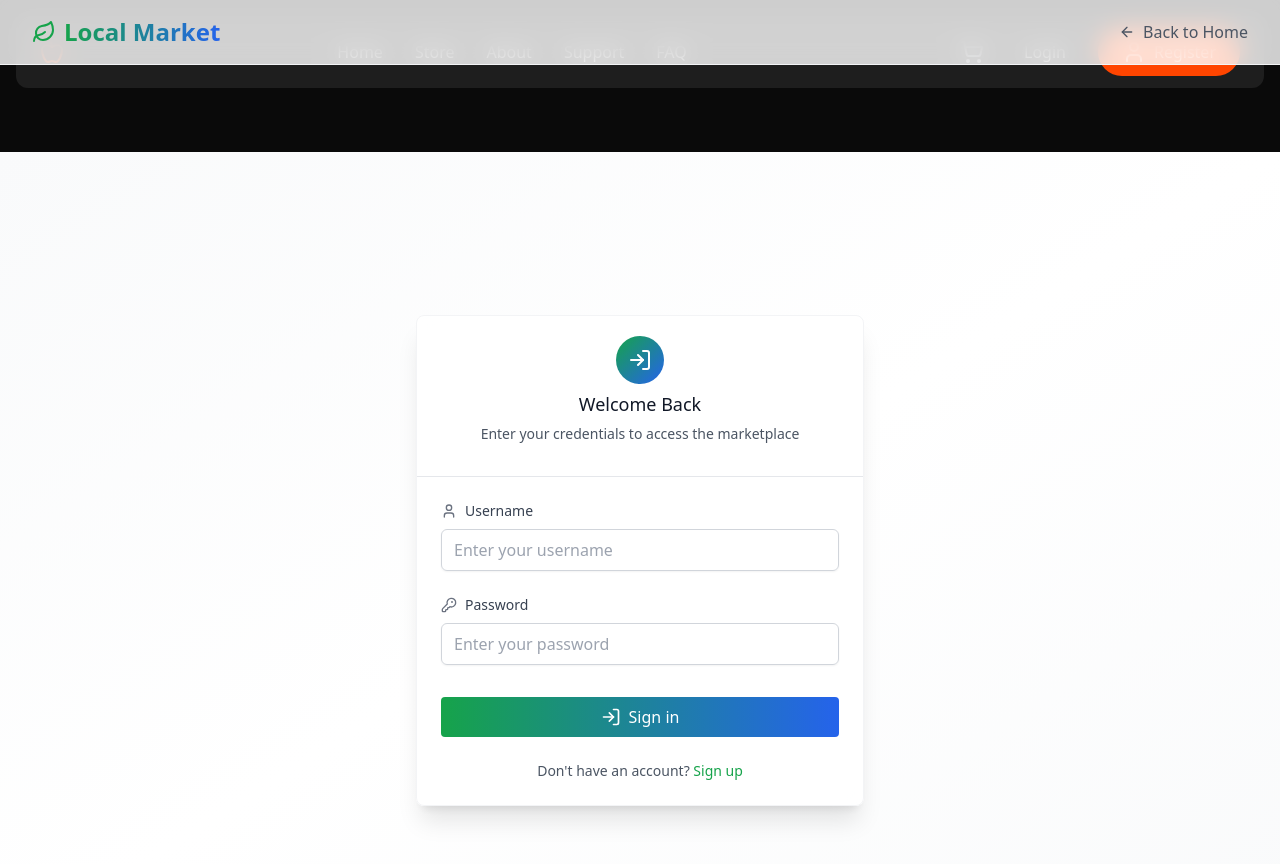
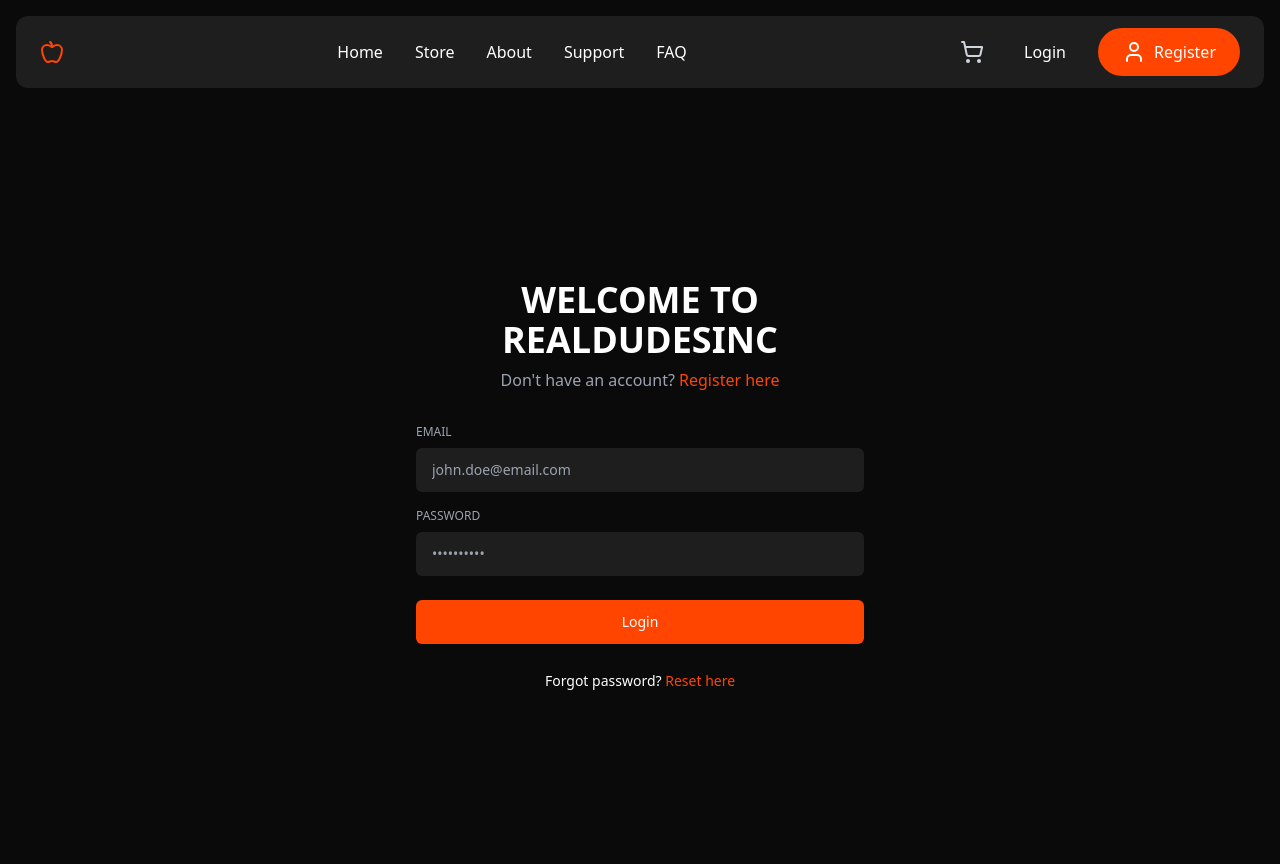
Before and after one commit to aymanbest/Local-Market, a React (Vite) app: page /login in a window 1280 px wide. Shown: the top 864 px of the page. Built offline with nearby package versions, Linux system fonts and the light colour scheme.

Commit message:
Refactor Login component for improved UI

```diff
--- a/src/components/Login.jsx
+++ b/src/components/Login.jsx
@@ -19,120 +19,65 @@ const Login = () => {
     e.preventDefault();
     const resultAction = await dispatch(loginUser({ username, password }));
     if (loginUser.fulfilled.match(resultAction)) {
-      const { role } = resultAction.payload.user;
-      if (role === 'producer' || role === 'admin') {
-        navigate(`/${role}`);
-      } else {
-        navigate('/');
-      }
+      navigate('/');
     }
   };
 
   return (
-    <div className="min-h-screen bg-gradient-to-br from-gray-50 via-white to-gray-50">
-      {/* Header */}
-      <header className="fixed top-0 left-0 right-0 bg-white/80 backdrop-blur-md border-b border-gray-100">
-        <div className="max-w-7xl mx-auto px-4 sm:px-6 lg:px-8">
-          <div className="flex justify-between items-center h-16">
-            <Link to="/" className="flex items-center space-x-2 group">
-              <Leaf className="h-6 w-6 text-green-600 transform group-hover:rotate-12 transition-transform" />
-              <span className="text-2xl font-bold bg-gradient-to-r from-green-600 to-blue-600 bg-clip-text text-transparent">
-                Local Market
-              </span>
-            </Link>
-            <Link
-              to="/"
-              className="flex items-center space-x-2 text-gray-600 hover:text-green-600 transition-colors"
-            >
-              <ArrowLeft className="w-4 h-4" />
-              <span>Back to Home</span>
+    <div className="min-h-screen bg-[#0a0a0a] flex flex-col items-center pt-32">
+      <div className="w-full max-w-md">
+        {/* Title */}
+        <h1 className="text-4xl font-bold text-white text-center mb-2">
+          WELCOME TO REALDUDESINC
+        </h1>
+        <p className="text-center text-gray-400 mb-8">
+          Don't have an account?{' '}
+          <Link to="/register" className="text-[#FF4500]">
+            Register here
+          </Link>
+        </p>
+
+        {/* Form */}
+        <form onSubmit={handleSubmit} className="space-y-6">
+          <div className="space-y-4">
+            <div>
+              <div className="text-gray-400 uppercase text-xs mb-2">EMAIL</div>
+              <input
+                type="text"
+                value={username}
+                onChange={(e) => setUsername(e.target.value)}
+                className="w-full bg-[#1E1E1E] border-none rounded-md px-4 py-3 text-white text-sm focus:ring-0"
+                placeholder="john.doe@email.com"
+              />
+            </div>
+
+            <div>
+              <div className="text-gray-400 uppercase text-xs mb-2">PASSWORD</div>
+              <input
+                type="password"
+                value={password}
+                onChange={(e) => setPassword(e.target.value)}
+                className="w-full bg-[#1E1E1E] border-none rounded-md px-4 py-3 text-white text-sm focus:ring-0"
+                placeholder="••••••••••"
+              />
+            </div>
+          </div>
+
+          <button
+            type="submit"
+            className="w-full bg-[#FF4500] text-white py-3 rounded-md text-sm font-medium hover:bg-[#FF6D33] transition-colors"
+            disabled={status === 'loading'}
+          >
+            Login
+          </button>
+
+          <div className="text-center">
+            <Link to="/forgot-password" className="text-sm">
+              <span className="text-white">Forgot password?</span>{' '}
+              <span className="text-[#FF4500]">Reset here</span>
             </Link>
           </div>
-        </div>
-      </header>
-
-      {/* Main Content */}
-      <div className="pt-16 min-h-screen flex items-center justify-center py-12 px-4 sm:px-6 lg:px-8">
-        <Card className="w-full max-w-md bg-white/80 backdrop-blur-md shadow-xl border border-gray-100 animate-fade-in">
-          <CardHeader className="space-y-2 text-center pb-8">
-            <div className="mx-auto w-12 h-12 bg-gradient-to-br from-green-600 to-blue-600 rounded-full flex items-center justify-center">
-              <LogIn className="w-6 h-6 text-white" />
-            </div>
-            <CardTitle className="text-2xl font-bold text-gray-900">Welcome Back</CardTitle>
-            <p className="text-sm text-gray-600">Enter your credentials to access the marketplace</p>
-          </CardHeader>
-          <CardContent>
-            <form onSubmit={handleSubmit} className="space-y-6">
-              <div className="space-y-2">
-                <Label htmlFor="username" className="flex items-center space-x-2">
-                  <User className="w-4 h-4 text-gray-500" />
-                  <span>Username</span>
-                </Label>
-                <Input
-                  id="username"
-                  name="username"
-                  type="text"
-                  required
-                  value={username}
-                  onChange={(e) => setUsername(e.target.value)}
-                  className="bg-white/50 focus:bg-white transition-colors"
-                  placeholder="Enter your username"
-                />
-              </div>
-              <div className="space-y-2">
-                <Label htmlFor="password" className="flex items-center space-x-2">
-                  <KeyRound className="w-4 h-4 text-gray-500" />
-                  <span>Password</span>
-                </Label>
-                <Input
-                  id="password"
-                  name="password"
-                  type="password"
-                  required
-                  value={password}
-                  onChange={(e) => setPassword(e.target.value)}
-                  className="bg-white/50 focus:bg-white transition-colors"
-                  placeholder="Enter your password"
-                />
-              </div>
-              <div className="pt-2">
-                <Button
-                  type="submit"
-                  className="w-full bg-gradient-to-r from-green-600 to-blue-600 hover:from-green-700 hover:to-blue-700 text-white transform hover:scale-102 transition-all duration-300"
-                  disabled={status === 'loading'}
-                >
-                  {status === 'loading' ? (
-                    <div className="flex items-center justify-center space-x-2">
-                      <div className="w-5 h-5 border-2 border-white border-t-transparent rounded-full animate-spin" />
-                      <span>Signing in...</span>
-                    </div>
-                  ) : (
-                    <span className="flex items-center justify-center space-x-2">
-                      <LogIn className="w-5 h-5" />
-                      <span>Sign in</span>
-                    </span>
-                  )}
-                </Button>
-              </div>
-            </form>
-            {error && (
-              <div className="mt-4 p-3 bg-red-50 border border-red-200 rounded-lg">
-                <p className="text-center text-sm text-red-600 flex items-center justify-center">
-                  <span className="w-2 h-2 bg-red-600 rounded-full mr-2" />
-                  {error}
-                </p>
-              </div>
-            )}
-            <div className="mt-6 text-center">
-              <p className="text-sm text-gray-600">
-                Don't have an account?{' '}
-                <Link to="/register" className="text-green-600 hover:text-green-700 font-medium">
-                  Sign up
-                </Link>
-              </p>
-            </div>
-          </CardContent>
-        </Card>
+        </form>
       </div>
     </div>
   );
```
